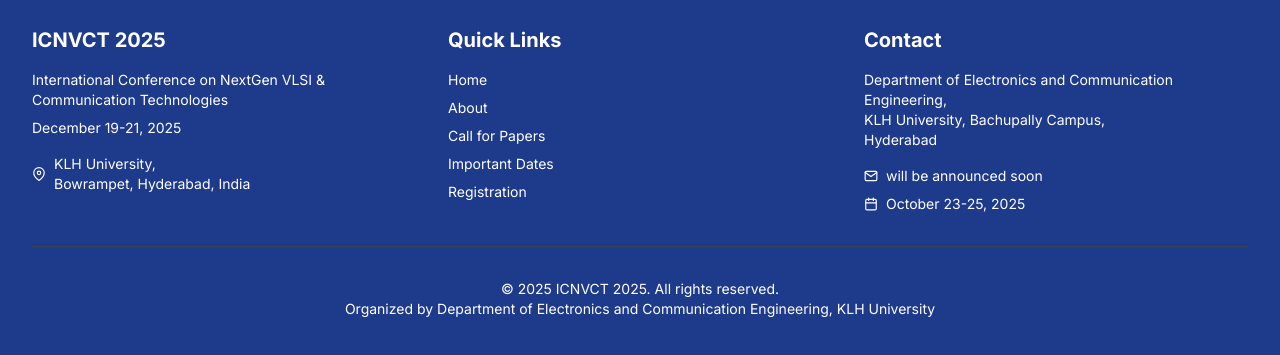
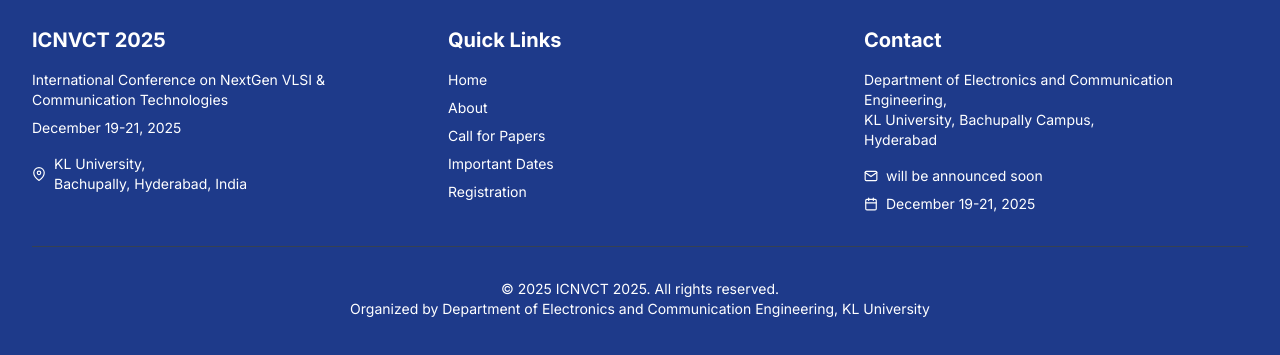
Before and after one commit to coderiksenthil/ECE-Conference-web, a Next.js app: page / in a window 1280 px wide. Shown: the part 3453-3808 px from the top of the page. Built offline with nearby package versions, Linux system fonts and the light colour scheme.

Commit message:
Update footer.tsx

```diff
--- a/components/footer.tsx
+++ b/components/footer.tsx
@@ -15,9 +15,9 @@
               December 19-21, 2025
             </p>
             <p className="mt-4 text-sm flex items-center">
-              <FiMapPin className="mr-2" />              KLH University,
+              <FiMapPin className="mr-2" />              KL University,
               <br />
-              Bowrampet, Hyderabad, India
+              Bachupally, Hyderabad, India
             </p>
           </div>
 
@@ -57,7 +57,7 @@
             <p className="text-sm">
               Department of Electronics and Communication Engineering,
               <br />
-              KLH University, Bachupally Campus,
+              KL University, Bachupally Campus,
               <br />
               Hyderabad
             </p>
@@ -67,7 +67,7 @@
             </p>
             <p className="mt-2 text-sm flex items-center">
               <FiCalendar className="mr-2" />
-              October 23-25, 2025
+              December 19-21, 2025
             </p>
           </div>
         </div>
@@ -76,7 +76,7 @@
           <p className="text-sm text-center">
             &copy; {new Date().getFullYear()} ICNVCT 2025. All rights reserved.
             <br />
-            Organized by Department of Electronics and Communication Engineering, KLH University
+            Organized by Department of Electronics and Communication Engineering, KL University
           </p>
         </div>
       </div>
```
